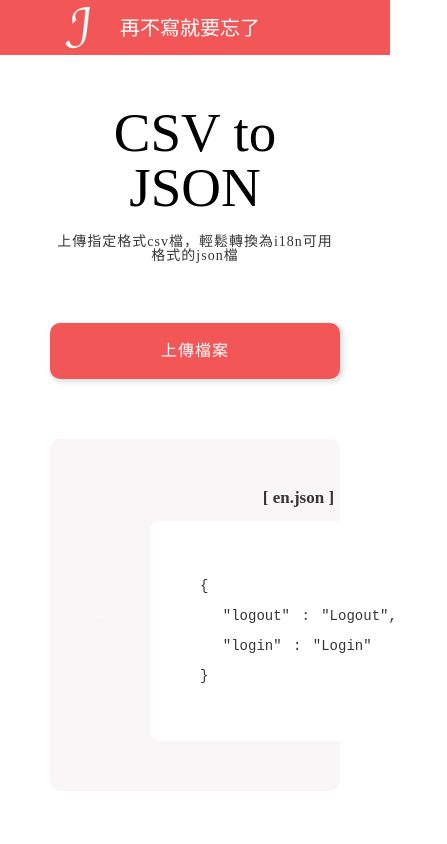
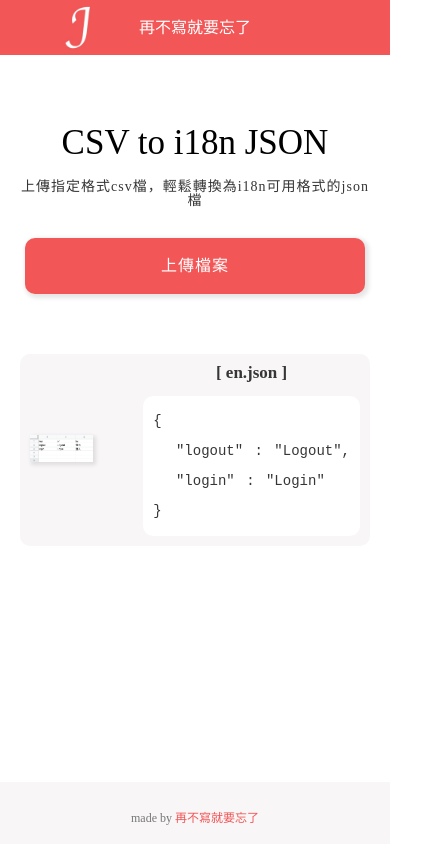
Before and after one commit to JessicaHuang210/csv-to-i18n-json, a Vue app: page / in a window 390 px wide. Shown: the whole page, 447 px wide, since content can reach past the window. Built offline with nearby package versions, Linux system fonts and the light colour scheme.

Commit message:
add: pad css

```diff
--- a/src/App.vue
+++ b/src/App.vue
@@ -4,7 +4,7 @@
     <div class="section1">
       <transition appear name="fadeDown">
         <div class="section1--header">
-          <h1>CSV to JSON</h1>
+          <h1>CSV to i18n JSON</h1>
           <p>上傳指定格式csv檔，輕鬆轉換為i18n可用格式的json檔</p>
         </div>
       </transition>
@@ -35,12 +35,14 @@
         </table>
       </div>
       <div class="section2--download">
-        <select class="section2--select" v-model="states.lang">
+        <select class="section2--download--select" v-model="states.lang">
           <option v-for="i in langs" :key="i.id" :value="i.id">
             {{ i.name }}
           </option>
         </select>
-        <button class="section2--btn" @click="handleParseToJson">匯出</button>
+        <button class="section2--download--btn" @click="handleParseToJson">
+          匯出
+        </button>
       </div>
     </div>
 
@@ -59,15 +61,18 @@
       </div>
     </div>
   </div>
+  <Footer />
 </template>
 
 <script>
 import { reactive, computed } from "vue";
 import Papa from "papaparse";
 import Header from "@/components/header";
+import Footer from "@/components/footer";
 export default {
   components: {
-    Header
+    Header,
+    Footer
   },
   setup() {
     const states = reactive({
--- /dev/null
+++ b/src/components/footer.vue
@@ -0,0 +1,10 @@
+<template>
+  <div class="footer">
+    <h6>made by <a href="https://penueling.com">再不寫就要忘了</a></h6>
+  </div>
+</template>
+<script>
+export default {
+  name: "Footer"
+};
+</script>
--- /dev/null
+++ b/src/scss/basic/media.scss
@@ -0,0 +1,33 @@
+// rwd斷點
+@mixin rwd($point) {
+  @if $point == xs {
+    @media (max-width: 375px) {
+      @content;
+    }
+  }
+  @if $point == sm {
+    @media (max-width: 568px) {
+      @content;
+    }
+  }
+  @if $point == pad {
+    @media (max-width: 768px) {
+      @content;
+    }
+  }
+  @if $point == md {
+    @media (max-width: 1024px) {
+      @content;
+    }
+  }
+  @if $point == lg {
+    @media (max-width: 1200px) {
+      @content;
+    }
+  }
+  @if $point == llg {
+    @media (max-width: 1540px) {
+      @content;
+    }
+  }
+}
--- /dev/null
+++ b/src/scss/components/footer.scss
@@ -0,0 +1,15 @@
+.footer {
+  padding: 30px 0 20px 0;
+  text-align: center;
+  font-size: 12px;
+  background-color: $light-color-1;
+  color: $text-color-2;
+  margin-top: auto;
+  a {
+    color: $primary-color;
+    text-decoration: none;
+    &:hover {
+      text-decoration: underline;
+    }
+  }
+}
--- a/src/scss/components/header.scss
+++ b/src/scss/components/header.scss
@@ -4,11 +4,18 @@
   color: $light-color-2;
   display: flex;
   align-items: center;
+
   img {
     width: 55px;
     margin-right: 15px;
   }
   h1 {
     font-size: 20px;
+    @include rwd(pad) {
+      font-size: 16px;
+      position: absolute;
+      left: 50%;
+      transform: translateX(-50%);
+    }
   }
 }
--- a/src/scss/content.scss
+++ b/src/scss/content.scss
@@ -1,8 +1,23 @@
+html {
+  height: 100%;
+}
+body,
+#app {
+  height: inherit;
+}
+#app {
+  display: flex;
+  flex-direction: column;
+  justify-content: flex-start;
+}
 .container {
   padding: 50px;
   max-width: 1024px;
-  margin: auto;
+  margin: 50px auto;
   font-size: 14px;
+  @include rwd(pad) {
+    padding: 20px;
+  }
 }
 h1 {
   font-size: 30px;
--- a/src/scss/main.scss
+++ b/src/scss/main.scss
@@ -1,7 +1,9 @@
 @import "./basic/reset";
 @import "./basic/variables";
+@import "./basic/media";
 @import "./basic/animate";
 @import "./components/button";
 @import "./components/header";
+@import "./components/footer";
 @import "./content";
 @import "./views/app";
--- a/src/scss/views/app.scss
+++ b/src/scss/views/app.scss
@@ -3,9 +3,15 @@
   margin-bottom: 40px;
   &--header {
     margin-bottom: 60px;
+    @include rwd(pad) {
+      margin-bottom: 30px;
+    }
     h1 {
       margin-bottom: 20px;
       font-size: 55px;
+      @include rwd(pad) {
+        font-size: 35px;
+      }
     }
     p {
       color: $text-color-1;
@@ -41,12 +47,14 @@
   display: flex;
   align-items: center;
   justify-content: space-between;
+  @include rwd(pad) {
+    display: block;
+  }
   &--download {
     flex: 1;
     display: flex;
     flex-direction: column;
     align-items: center;
-  }
     &--btn {
       @include btn;
       padding: 15px;
@@ -64,6 +72,7 @@
       padding: 10px 20px;
       margin-bottom: 50px;
     }
+  }
   &--table {
     padding: 20px;
     border: 3px dashed $light-color-3;
@@ -71,8 +80,14 @@
     border-radius: 10px;
     max-height: 400px;
     overflow: auto;
+    flex: 1;
+    @include rwd(pad) {
+      max-width: 100%;
+      margin-bottom: 40px;
+    }
     table {
       margin: auto;
+      box-sizing: border-box;
     }
     th,
     td {
@@ -94,6 +109,9 @@
   display: flex;
   justify-content: space-between;
   align-items: center;
+  @include rwd(pad) {
+    padding: 10px;
+  }
   &--demo {
     flex: 1 1;
     margin-right: 50px;
@@ -118,6 +136,9 @@
       line-height: 30px;
       word-spacing: 3px;
       font-family: "Courier New", Courier, monospace;
+      @include rwd(pad) {
+        padding: 10px;
       }
     }
   }
+}
```
Lines whose indentation alone changed are shown as unchanged.
